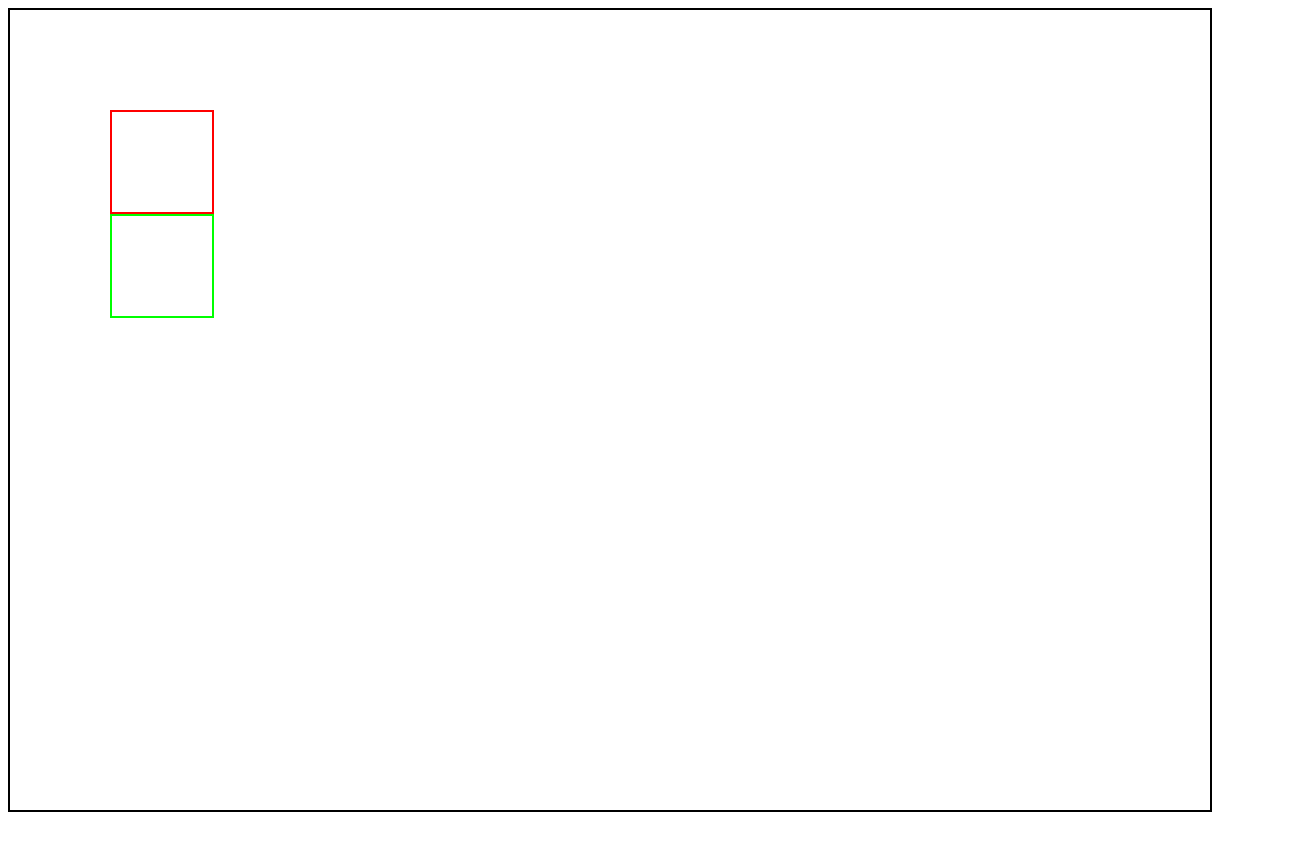
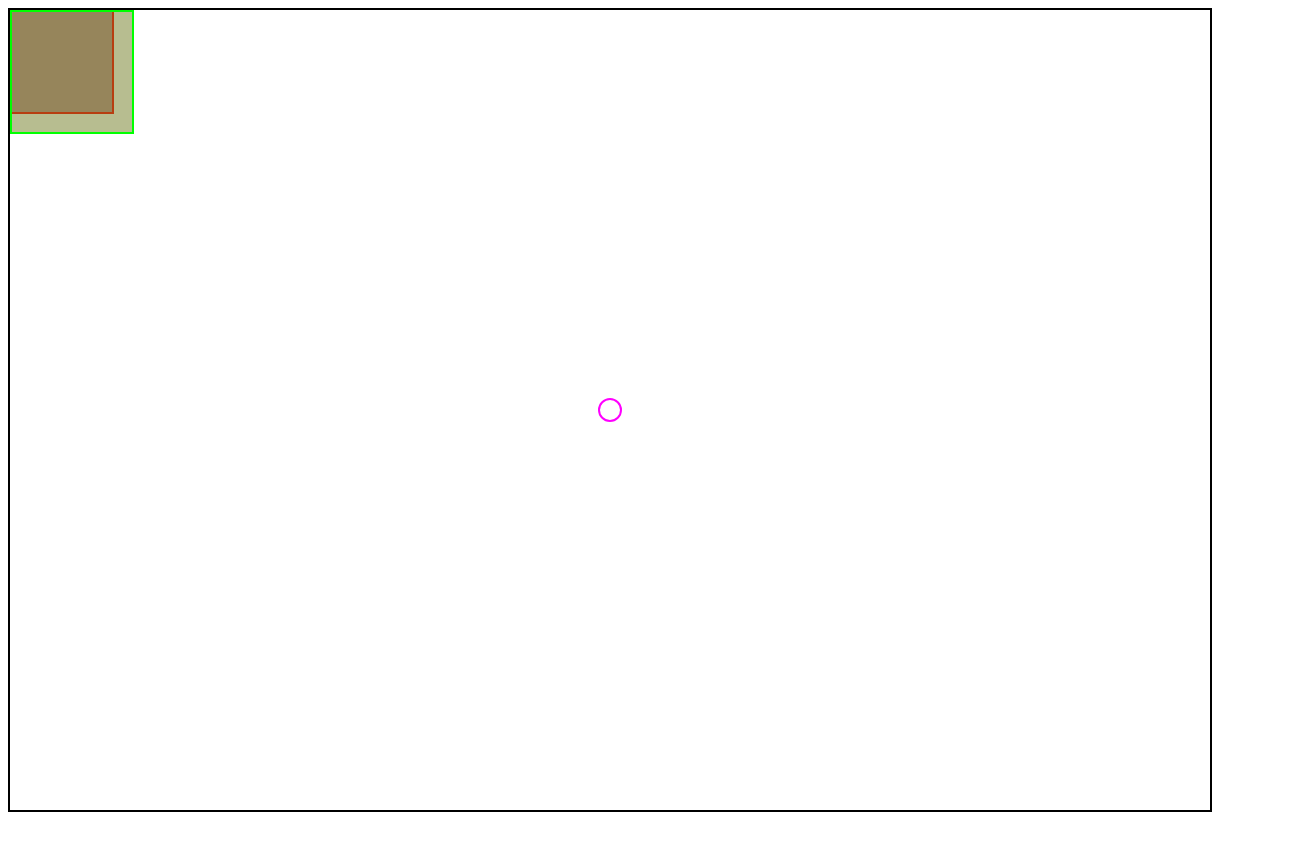
Before and after one commit to ernygg/10a_JavaScript_3D, a plain HTML site: page index.html in a window 1280 px wide. Shown: the whole page, 1310 px wide, since content can reach past the window. After the commit the page ends 812 px from the top, so only its background shows below. Drawn offline with Linux system fonts and the light colour scheme.

Commit message:
position absolute

```diff
--- a/style.css
+++ b/style.css
@@ -1,23 +1,39 @@
 #container {
+    position: absolute;
     height: 800px;
     width: 1200px;
     border: 2px solid #000;
 }
 
 #world {
+    position: absolute;
     width: inherit;
     height: inherit;
-    transform: translate3d(100px, 100px, 0px);
 }
 
 #square1 {
+    position: absolute;
     height: 100px;
     width: 100px;
+    background: rgba(124, 34, 46, 0.5);
     border: 2px solid #FF0000;
 }
 
 #square2 {
-    height: 100px;
-    width: 100px;
+    position: absolute;
+    height: 120px;
+    width: 120px;
+    background: rgba(112, 124, 34, 0.5);
     border: 2px solid #00FF00;
 }
+
+#pawn {
+    position: absolute;
+    width: 20px;
+    height: 20px;
+    top: 400px;
+    left: 600px;
+    border: 2px solid #FF00FF;
+    transform: translate(-50%, -50%);
+    border-radius: 50%;
+}
```
